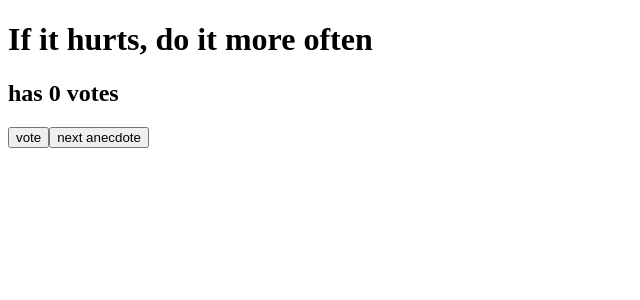
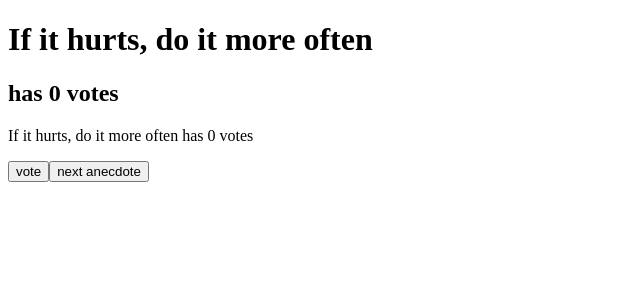
Before and after one commit to joblulhoque/part1, a React (Create React App) app: page / in a window 1280 px wide. Shown: the top 300 px of the page, without its empty margins (0-640 px from the left). Built offline with nearby package versions, Linux system fonts and the light colour scheme.

Commit message:
exercises 1.14 anecdotes step3 completed

```diff
--- a/src/App.js
+++ b/src/App.js
@@ -18,6 +18,7 @@ const App = () => {
   const arr = Array(arrLength).fill(0);
 
   const [votes,setVotes] = useState(arr);
+  const ind = votes.indexOf(Math.max(...votes));
   const clickHandler = () => {
     setSelected(random)
   }
@@ -33,6 +34,7 @@ const App = () => {
     <div>
       <h1>{anecdotes[selected]}</h1>
       <h2>has {votes[selected]} votes </h2>
+      <p>{anecdotes[ind]} has {votes[ind]} votes</p>
       <button onClick={()=>voteHandler(selected)}>vote</button>
       <button onClick={clickHandler}>next anecdote</button>
     </div>
```
